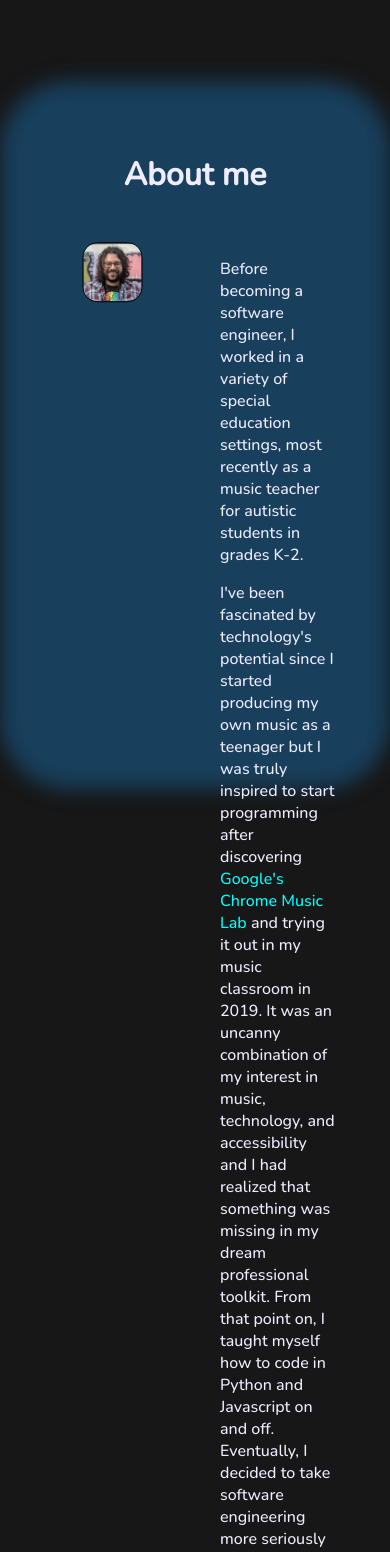
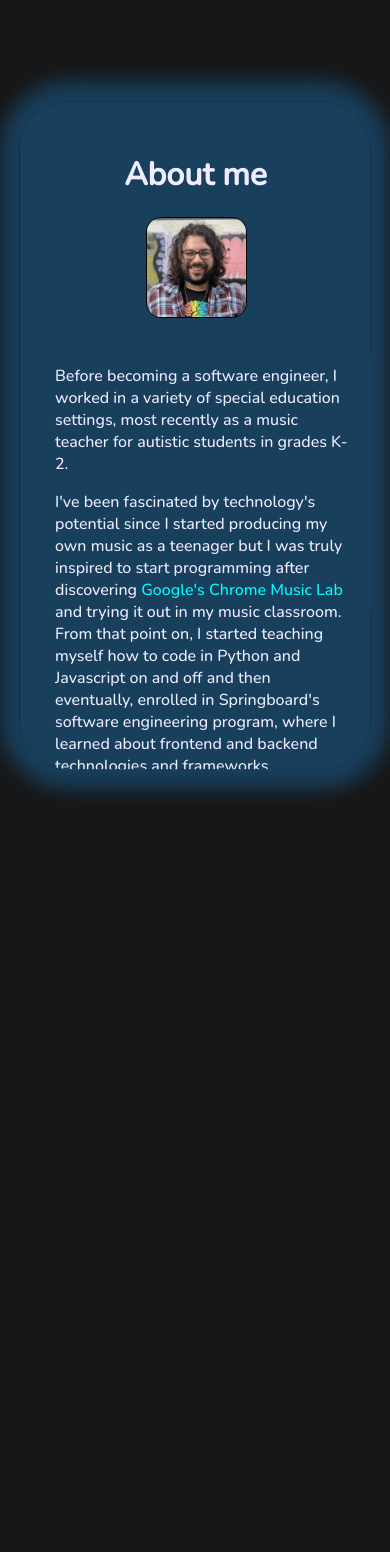
Before and after one commit to Adam-Thometz/Portfolio, a React (Create React App) app: page /about-me in a window 390 px wide. Shown: the top 1552 px of the page. After the commit the page ends 861 px from the top, so only its background shows below. Built offline with nearby package versions, Linux system fonts and the light colour scheme.

Commit message:
added mobile responsiveness

```diff
--- a/src/about-me/AboutMe.css
+++ b/src/about-me/AboutMe.css
@@ -5,6 +5,7 @@
   color: rgb(239, 236, 255);
   box-shadow: 0px 0px 20px 20px rgb(24, 63, 92);
   padding: 30px 10px;
+  overflow: scroll;
 }
 
 .AboutMe-text-img-wrapper {
@@ -13,20 +14,21 @@
 }
 
 .AboutMe-img {
-  width: 50%;
+  width: 30%;
   height: 50%;
   padding: 25px;
 }
 
 .AboutMe-img img {
-  width: 50%;
+  width: 100%;
   height: 50%;
   border: 1px solid black;
   border-radius: 15px;
 }
 
 .AboutMe-text {
-  width: 50%;
+  width: 70%;
+  height: 30%;
   padding: 25px;
   text-align: left;
 }
@@ -35,3 +37,18 @@
   text-decoration: none;
   color: aqua;
 }
+
+@media (max-width: 600px) {
+  .AboutMe-text-img-wrapper {
+    flex-direction: column;
+  }
+
+  .AboutMe-img {
+    margin: 0 auto;
+    padding: 0;
+  }
+
+  .AboutMe-text {
+    width: 90%;
+  }
+}
--- a/src/about-me/AboutMe.js
+++ b/src/about-me/AboutMe.js
@@ -10,11 +10,11 @@ const AboutMe = () => {
       <h1 tabIndex={0}>About me</h1>
       <div className="AboutMe-text-img-wrapper">
         <div className="AboutMe-img">
-          <img src={me} alt="A man with long curly hair and a beard wearing glasses, smiling, wearing a blue and red plaid shirt, and a black shirt with a rainbow-colored 8-bit brain on it with bright graffiti in the background" tabIndex={0}/>
+          <img src={me} alt="A light-skinned man with long curly hair and a beard wearing glasses, smiling, wearing a blue and red plaid shirt, and a black shirt with a rainbow-colored 8-bit brain on it with bright graffiti in the background" tabIndex={0}/>
         </div>
         <div className="AboutMe-text" tabIndex={0}>
           <p>Before becoming a software engineer, I worked in a variety of special education settings, most recently as a music teacher for autistic students in grades K-2.</p>
-          <p>I've been fascinated by technology's potential since I started producing my own music as a teenager but I was truly inspired to start programming after discovering <Link to="#" onClick={() => window.open("https://musiclab.chromeexperiments.com")}>Google's Chrome Music Lab</Link> and trying it out in my music classroom in 2019. It was an uncanny combination of my interest in music, technology, and accessibility and I had realized that something was missing in my dream professional toolkit. From that point on, I taught myself how to code in Python and Javascript on and off. Eventually, I decided to take software engineering more seriously as a career and enrolled in Springboard's software engineering program, where I learned about frontend and backend technologies and frameworks.</p>
+          <p>I've been fascinated by technology's potential since I started producing my own music as a teenager but I was truly inspired to start programming after discovering <Link to="#" onClick={() => window.open("https://musiclab.chromeexperiments.com")}>Google's Chrome Music Lab</Link> and trying it out in my music classroom. From that point on, I started teaching myself how to code in Python and Javascript on and off and then eventually, enrolled in Springboard's software engineering program, where I learned about frontend and backend technologies and frameworks.</p>
           <p>When I'm not building (or learning about building) software or composing music, I meditate, cook, do martial arts, read anything related to philosophy, and spend time with my pet blue tongue skink (if you're a reptile lover too, check out Reptifeed in my Projects section!)</p>
           <Link to="#" onClick={() => window.open("https://resume.creddle.io/resume/o9lpco7gae")}>Click here to check out my resume</Link>
         </div>
--- a/src/intro/Intro.css
+++ b/src/intro/Intro.css
@@ -24,3 +24,33 @@
   border: none;
   margin: auto 20px;
 }
+
+@media (max-width: 822px) {
+  .Intro-animation {
+    display: none;
+  }
+
+  .Intro-header-animation-container {
+    height: 50%;
+  }
+
+  .Intro p {
+    display: none;
+  }
+
+  .Intro-header {
+    width: 100%;
+    padding: 0;
+    margin: 0;
+  }
+
+  .Intro-nav {
+
+  }
+}
+
+@media (max-height: 825px) {
+  .Intro {
+    font-size: .8rem;
+  }
+}
--- a/src/intro/Intro.js
+++ b/src/intro/Intro.js
@@ -25,7 +25,7 @@ const Intro = () => {
         </div>
       </div>
 
-      <div>
+      <div className="Intro-nav">
         <p tabIndex={0}>Pick where you want to go</p>
         <NavContact />
       </div>
--- a/src/navbar-contact/Contact.css
+++ b/src/navbar-contact/Contact.css
@@ -20,3 +20,9 @@
 .github {
   color: black;
 }
+
+@media (max-width: 822px) {
+  .Contact-link {
+    margin: 5px;
+  }
+}
--- a/src/navbar-contact/NavContact.css
+++ b/src/navbar-contact/NavContact.css
@@ -10,3 +10,10 @@
   padding: 30px;
   margin-bottom: 20px;
 }
+
+@media (max-width: 822px) {
+  .NavContact {
+    flex-direction: column;
+    padding: 15px;
+  }
+}
--- a/src/navbar-contact/Navbar.css
+++ b/src/navbar-contact/Navbar.css
@@ -9,3 +9,14 @@
   background-color: #00acca;
   box-shadow: 0px 0px 45px 2px #1c4651;;
 }
+
+@media (max-width: 822px) {
+  .Navbar {
+    display: flex;
+    flex-direction: column;
+  }
+
+  .Navbar a {
+    margin: 5px;
+  }
+}
--- a/src/projects/Project.css
+++ b/src/projects/Project.css
@@ -66,11 +66,11 @@
   color: rgb(12, 17, 88);
   box-shadow: 0px 0px 20px 15px rgba(250, 250, 250, 0.5),
     inset 0px 0px 10px 5px rgba(250, 250, 250, 0.5);
-  }
+}
 
-  .eight-bit-clan img {
-    border-color: rgb(37, 53, 113);
-  }
+.eight-bit-clan img {
+  border-color: rgb(37, 53, 113);
+}
 
 .catch-your-feelings {
   background-color: rgba(156, 156, 201, 0.5);
@@ -91,3 +91,24 @@
 .musophile img {
   border-color: 2px solid rgb(182, 237, 255);
 }
+
+@media (max-width: 1200px) {
+  .Project-info-img-container {
+    flex-direction: column-reverse;
+  }
+
+  .Project-info {
+    width: 96%;
+    text-align: center;
+  }
+
+  .Project-info li {
+    list-style-type: none;
+    padding: 0;
+    margin: 0;
+  }
+
+  .Project-img {
+    width: 80%;
+  }
+}
--- a/src/projects/Projects.css
+++ b/src/projects/Projects.css
@@ -9,7 +9,6 @@
 
 .Projects-skip {
   position: absolute;
-  top: 15px;
   left: 38%;
   color: #f5f5f5;
   font-weight: 800;
@@ -21,3 +20,10 @@
 .Projects-header {
   margin: 0;
 }
+
+@media (max-width: 500px) {
+  .Projects-skip {
+    left: 0;
+    top: 0;
+  }
+}
```
